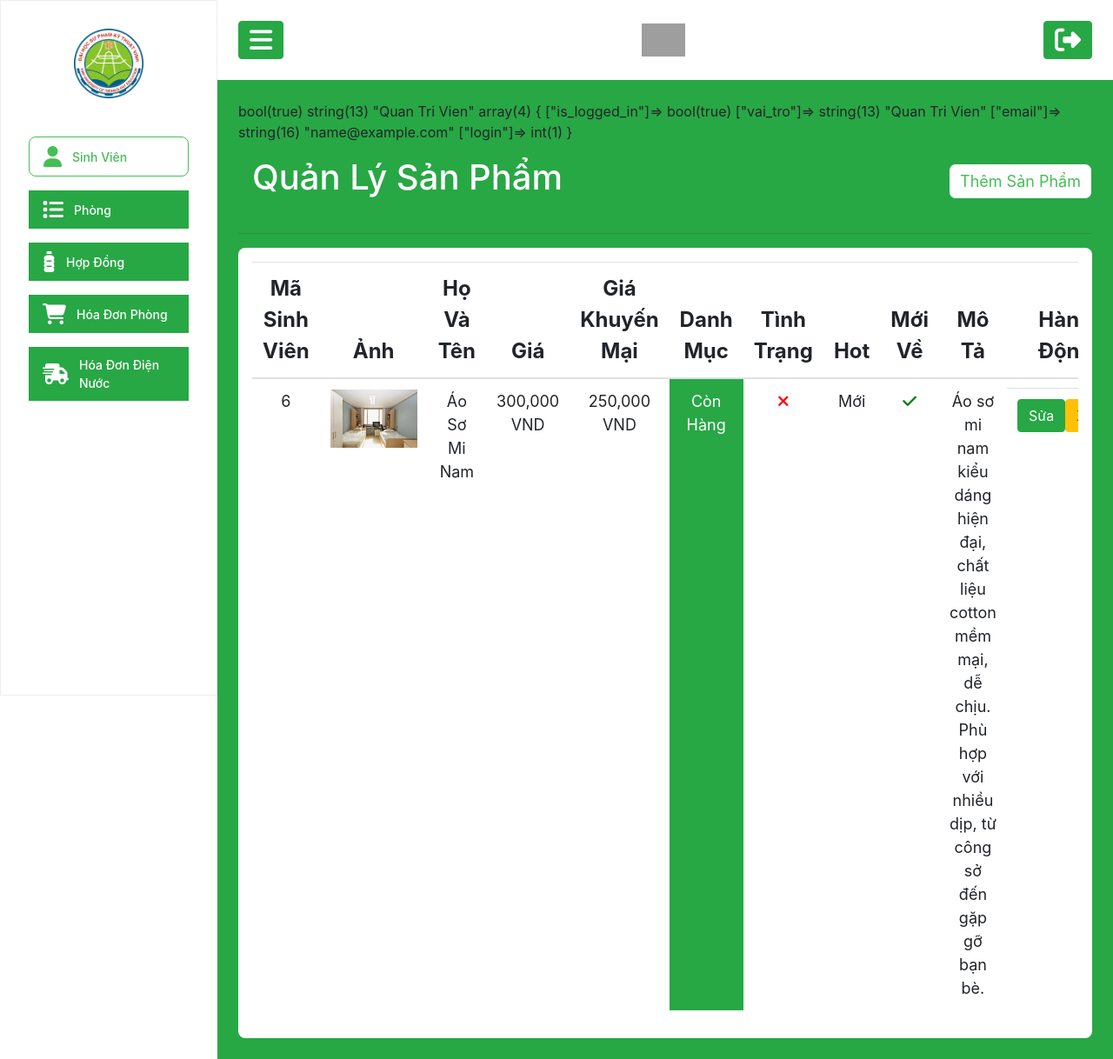
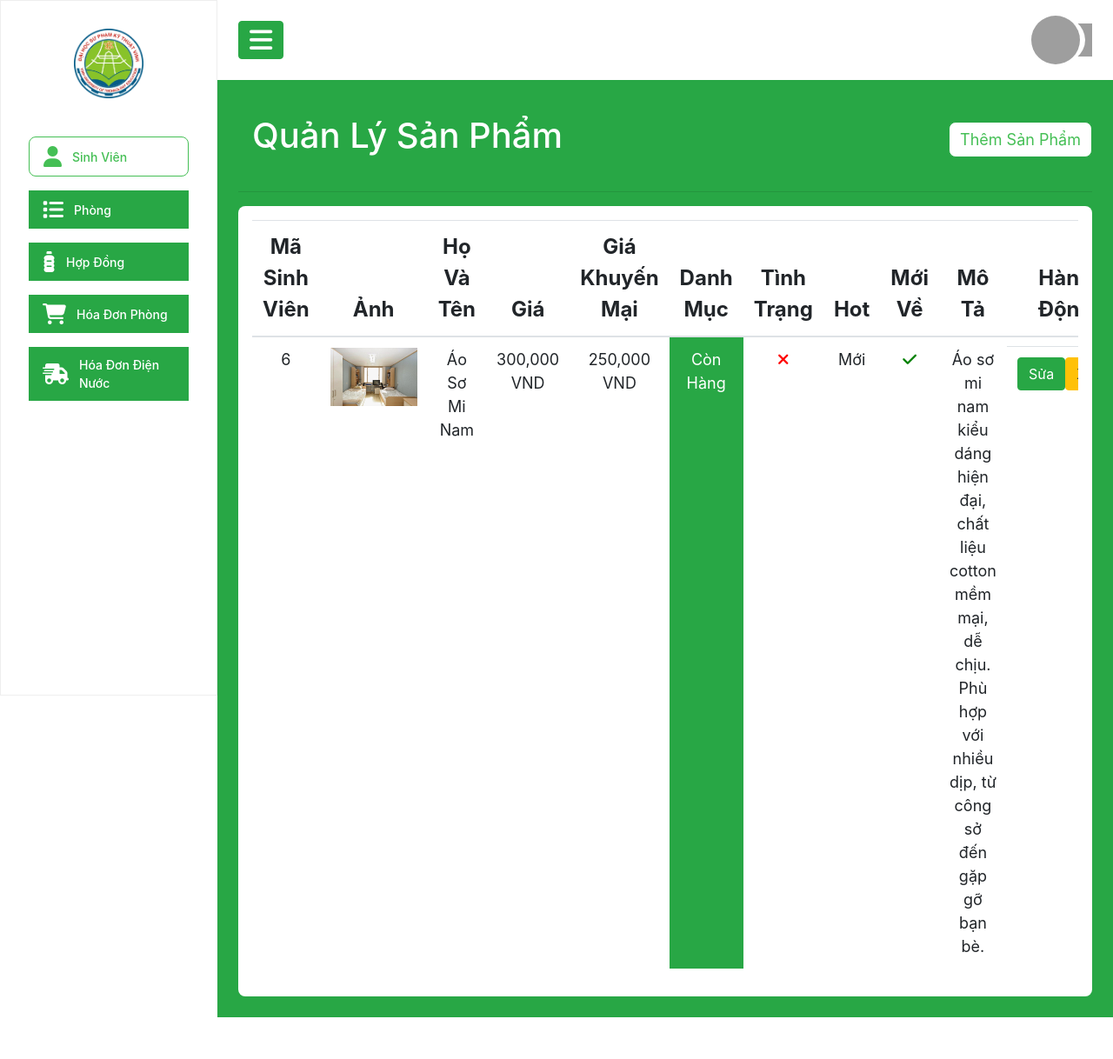
Before and after one commit to NguyenNgocDuc32323/QLSV, a PHP site: page /images/admin/dashboard.php in a window 1280 px wide. Shown: the whole page at 87% size. After the commit the page ends 1170 px from the top, so only its background shows below. Run offline with PHP 8.4, Linux system fonts and the light colour scheme; the visitor is signed in with stand-in values (Sample User, id 1); some libraries are stand-ins or nearby versions; grey boxes are pictures that could not be loaded.

Commit message:
Feat: Update Admin Dashboard

```diff
--- a/View/admin/dashboard.php
+++ b/View/admin/dashboard.php
@@ -27,6 +27,8 @@ if (isset($_SESSION['vai_tro']) && $_SESSION['vai_tro'] !== 'Quan Tri Vien') {
     <link rel="stylesheet" href="https://cdnjs.cloudflare.com/ajax/libs/font-awesome/6.6.0/css/all.min.css"
         integrity="sha512-Kc323vGBEqzTmouAECnVceyQqyqdsSiqLQISBL29aUW4U/M7pSPA/gEUZQqv1cwx4OnYxTxve5UMg5GT6L4JJg=="
         crossorigin="anonymous" referrerpolicy="no-referrer" />
+    <script src="https://cdn.jsdelivr.net/npm/bootstrap@5.3.0-alpha1/dist/js/bootstrap.bundle.min.js"></script>
+
     <link rel="stylesheet" href="../assets/css/admin-dashboard.css" />
 </head>
 
@@ -77,16 +79,39 @@ if (isset($_SESSION['vai_tro']) && $_SESSION['vai_tro'] !== 'Quan Tri Vien') {
                 <div class="user-infor">
                     <img src="./asset/images/admin.png" alt="" class="img-fluid admin-logo" />
                 </div>
-                    <i class="fa-solid fa-right-from-bracket btn btn-success btn-navbar"></i>
+                <div class="dropdown-block ms-auto">
+                    <div class="dropdown">
+                        <button class="d-flex justify-content-center align-items-center rounded-circle" type="button" data-bs-toggle="dropdown" aria-expanded="false">
+                            <img src="http://127.0.0.1:8000/images/Dashboard/admin.png" alt="image" class="user-image object-fit-cover rounded-circle">
+                        </button>
+                        <div class="dropdown-menu to-top dropdown-menu-sm" aria-labelledby="dropdownMenuButton">
+                            <div class="drop-header d-flex align-items-center justify-content-between">
+                                <div>
+                                    <h6 class="drop-user-name">Nguyen Ngoc Duc</h6>
+                                    <span class="drop-user-role">admin</span>
+                                </div>
+                            </div>
+                            <ul class="to-top-list">
+                                <li>
+                                    <a class="dropdown-item d-flex align-items-center" href="../../View/index.php">
+                                        <i class="icon-user-item fa-regular fa-user"></i> <span>Trang Người Dùng</span>
+                                    </a>
+                                </li>
+                                <li>
+                                    <a class="dropdown-item d-flex align-items-center" href="../../Controller/logoutController.php">
+                                        <i class="icon-user-item fa-solid fa-power-off"></i><span>Đăng Xuất</span>
+                                    </a>
+                                </li>
+                            </ul>
+                        </div>
+                    </div>
+                </div>
+
             </div>
             <div class="content">
                 <div id="content-product" class="content-tab">
                     <div class="p-4 main-content bg-success">
-                            <?php var_dump($_SESSION['is_logged_in']);
-                                var_dump($_SESSION['vai_tro']);
-                                var_dump($_SESSION); ?>
                         <div class="d-flex align-items-center justify-content-between manage-prd-title">
-
                             <h1 class="text-white fw-bold p-3 fw-700">Quản Lý Sản Phẩm</h1>
                             <button class="btn btn-success bg-white btn-add-prd">
                                 Thêm Sản Phẩm
--- a/View/assets/css/admin-dashboard.css
+++ b/View/assets/css/admin-dashboard.css
@@ -161,3 +161,73 @@
     left: 0;
     transition: 0.5s all;
 }
+.dropdown-block {
+    position: absolute;
+    right: 2rem;
+}
+.dropdown button {
+    border: none;
+    background-color: #fff;
+}
+.user-image {
+    width: 3.5rem;
+    height: 3.5rem;
+    border-radius: 50%;
+    object-fit: cover;
+}
+.dropdown .dropdown-menu {
+    margin-top: 2rem;
+    padding-bottom: 1rem;
+    position: absolute;
+    inset: 0px 0px auto auto;
+    margin: 0px;
+    transform: translate3d(0px, 42.4px, 0px);
+    border: 2px solid transparent;
+    border-radius: 16px;
+    box-shadow: 0px 13px 30px 10px rgba(46, 45, 116, 0.05);
+    padding: 10px;
+    background-color: #fff;
+    width: 312px;
+}
+.drop-header {
+    border-radius: 0.5rem;
+    gap: 0.125rem;
+    padding: 0.75rem 1rem;
+    margin-bottom: 1rem;
+    background-color: #45BF55;
+}
+.drop-header .drop-user-name {
+    font-size: 1.5rem;
+    margin-bottom: 0.125rem;
+    color: #fff;
+    font-weight: 600;
+}
+.drop-header .drop-user-role {
+    font-size: 1rem;
+    color: #fff;
+    font-weight: 500;
+}
+.dropdown-menu ul {
+    margin: 0;
+    padding: 0;
+    list-style: none;
+}
+.dropdown-menu ul li .dropdown-item {
+    padding: 0.5rem 0;
+    background-color: transparent;
+    color: #45BF55;
+    gap: 1rem;
+    padding-left: 0;
+    padding-right: 0;
+    border: 2px solid transparent;
+}
+.dropdown-menu ul li .dropdown-item .icon-user-item {
+    font-size: 1.5rem;
+}
+.dropdown-menu ul li .dropdown-item i {
+    padding: 0 1rem;
+}
+.dropdown-menu ul li .dropdown-item span {
+    font-size: 1.25rem;
+    margin-right: 0.5rem;
+}
```
Lines whose indentation alone changed are shown as unchanged.
